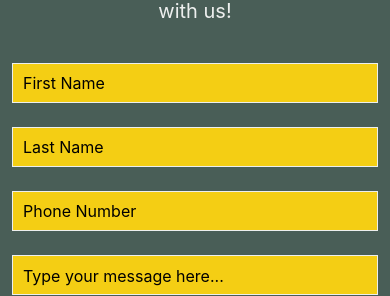
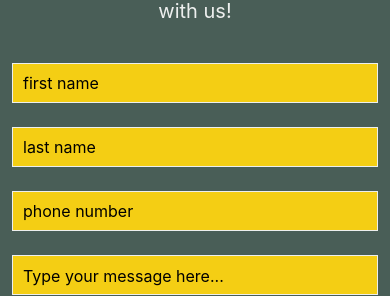
Before and after one commit to EvMad/a-react-native-sandbox, a React Native app in the folder LittleLemon/: screen / in a window 390 px wide. Shown: the part 409-705 px from the top of the page. Built offline with nearby package versions, Linux system fonts and the light colour scheme.

Commit message:
replaced placeholders from {''} to ""

```diff
--- a/LittleLemon/components/FeedbackForm.js
+++ b/LittleLemon/components/FeedbackForm.js
@@ -16,10 +16,10 @@ const FeedbackForm = () => {
             <Text style={styles.infoSection}>
                 Little Lemon is a charming neighborhood bistro that serves simple food and classic cocktails in a lively but casual environment. We would love to hear your experience with us!
             </Text>
-            <TextInput value={firstName} onChangeText={onChangeFirstName} style={styles.input} placeholder={'First Name'} />
-            <TextInput value={lastName} onChangeText={onChangeLastName} style={styles.input} placeholder={'Last Name'} />
-            <TextInput value={phoneNumber} onChangeText={onChangePhoneNumber} style={styles.input} keyboardType={"phone-pad"} placeholder={'Phone Number'} />
-            <TextInput value={message} onChangeText={onChangeMessage} style={styles.input} multiline={true} maxLength={250} placeholder={'Type your message here...'} />
+            <TextInput value={firstName} onChangeText={onChangeFirstName} style={styles.input} placeholder="first name" />
+            <TextInput value={lastName} onChangeText={onChangeLastName} style={styles.input} placeholder="last name" />
+            <TextInput value={phoneNumber} onChangeText={onChangePhoneNumber} style={styles.input} keyboardType={"phone-pad"} placeholder="phone number" />
+            <TextInput value={message} onChangeText={onChangeMessage} style={styles.input} multiline={true} maxLength={250} placeholder="Type your message here..." />
         </ScrollView>
    </KeyboardAvoidingView>
     )
```
